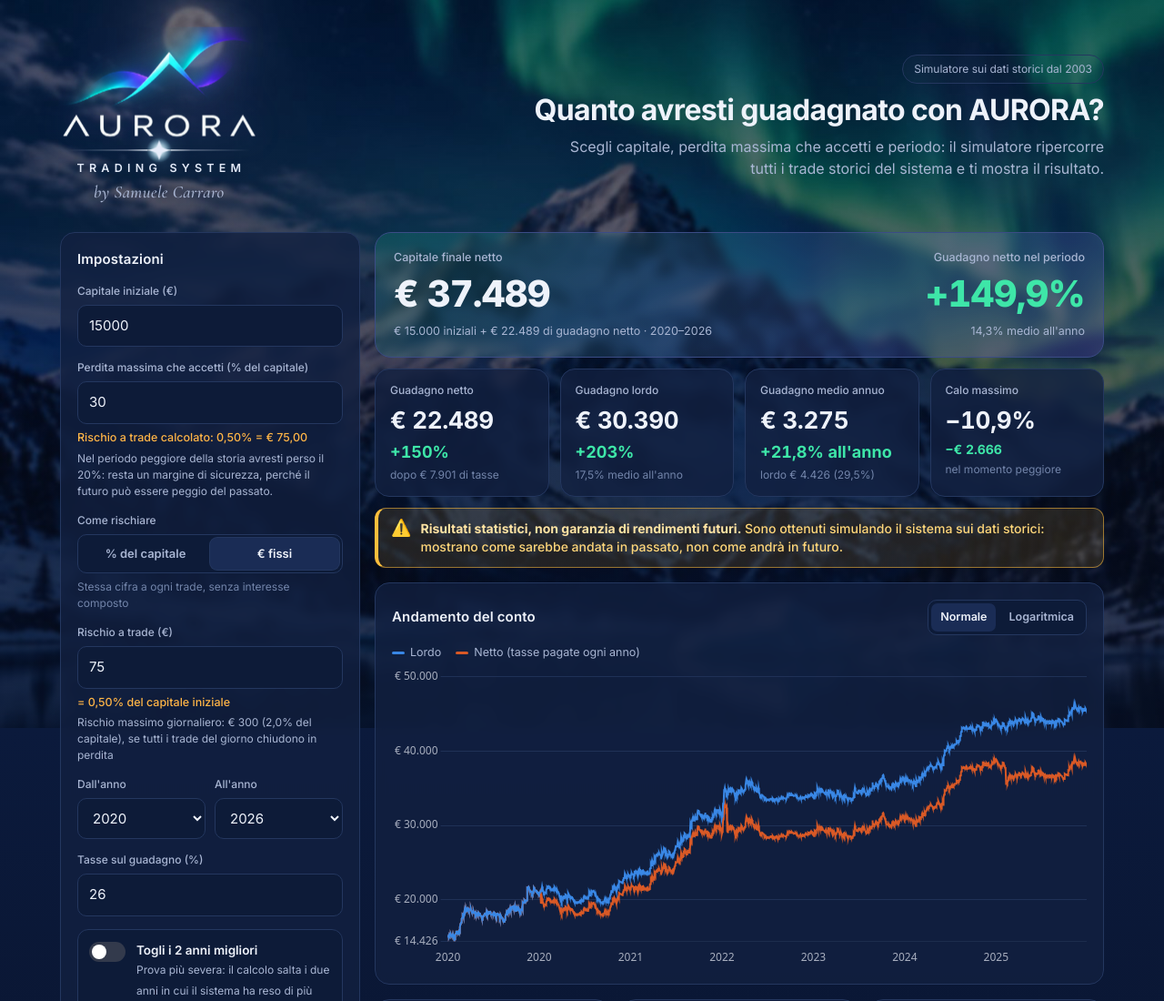
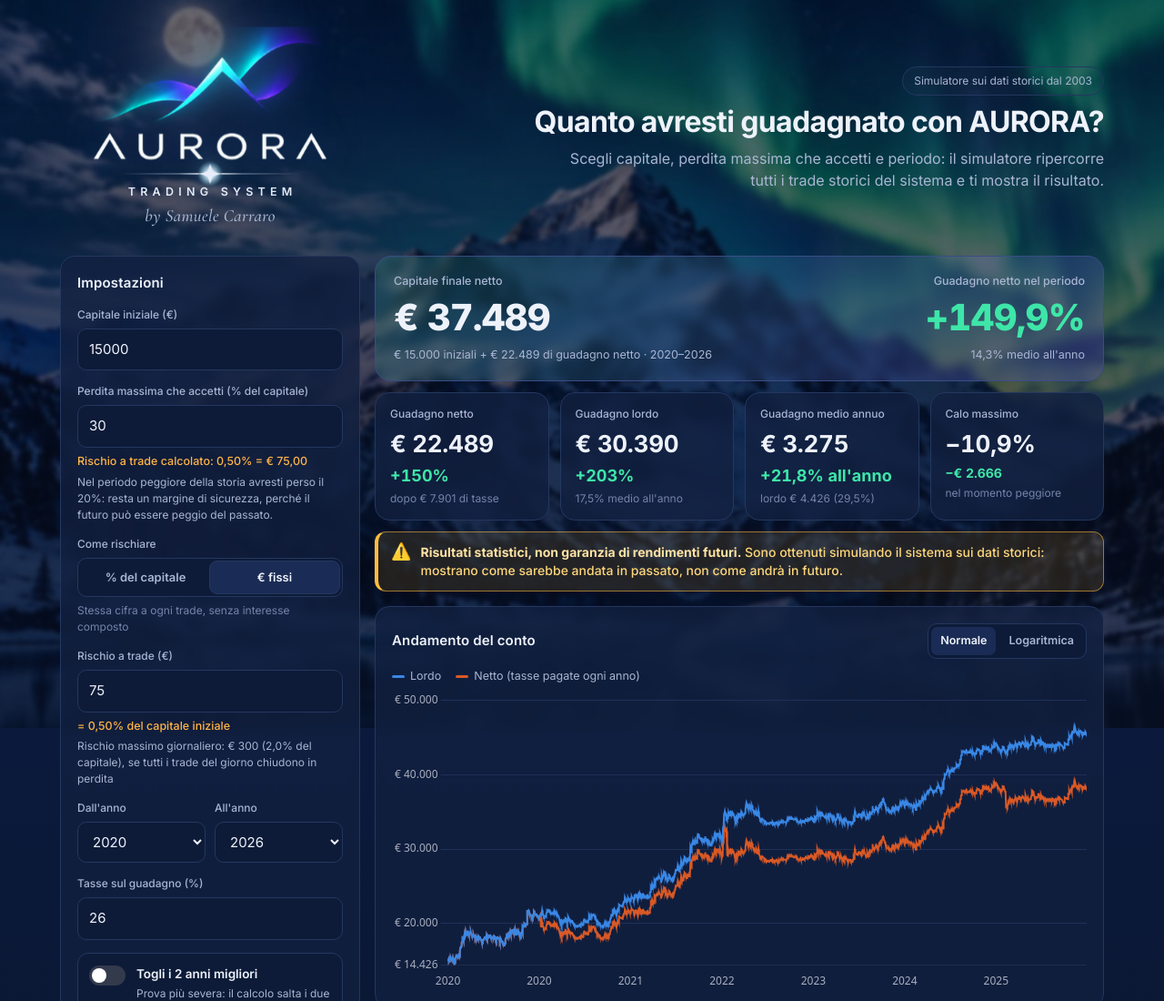
Before and after one commit to Carraro18/AURORA, a plain HTML site: page index.html in a window 1280 px wide. Shown: the top 1100 px of the page at 91% size. Drawn offline with nearby package versions, Linux system fonts and the light colour scheme.

Commit message:
Logo AURORA centrato sopra la colonna Impostazioni e più grande
Co-Authored-By: Claude Opus 5.5 <noreply@anthropic.com>
Claude-Session: https://claude.ai/code/session_01TyeXhpueBE1LCUvipEKDBb

```diff
--- a/index.html
+++ b/index.html
@@ -41,15 +41,15 @@ body{min-height:100vh;background:transparent!important}
 #sky .mt{position:absolute;left:0;bottom:0;width:100%;height:44vh;min-height:250px;opacity:.92}
 .wrap{position:relative;z-index:1}
 .wrap{max-width:1180px;margin:0 auto;padding:18px 16px 60px}
-header{display:grid;grid-template-columns:auto 1fr;gap:44px;align-items:center;padding:14px 0 30px}
+header{display:grid;grid-template-columns:330px minmax(0,1fr);gap:16px;align-items:center;padding:14px 0 30px}
 header .intro{text-align:right;justify-self:end}
 header .intro p{margin-left:auto!important}
 header .intro h1{font-size:32px;line-height:1.2;margin:10px 0 8px;letter-spacing:-.02em;font-weight:700}
 header .intro p{margin:0;color:var(--tx2);max-width:620px;font-size:16px}
 .divider{display:block;margin:2px auto 0;width:210px;height:14px}
-@media(max-width:780px){header{grid-template-columns:1fr;gap:18px;justify-items:center;text-align:center}header .intro{text-align:center;justify-self:center}header .intro h1{font-size:25px}header .intro p{font-size:15px;margin:0 auto}}
-.brand{display:flex;flex-direction:column;align-items:center}
-.brand img{height:124px;display:block}
+@media(max-width:880px){header{grid-template-columns:1fr;gap:18px;justify-items:center;text-align:center}header .intro{text-align:center;justify-self:center}header .intro h1{font-size:25px}header .intro p{font-size:15px;margin:0 auto}}
+.brand{display:flex;flex-direction:column;align-items:center;justify-self:center}
+.brand img{height:150px;display:block}
 .lw{position:relative;display:inline-block;animation:float 7s ease-in-out infinite}
 .lw img{filter:drop-shadow(0 0 14px rgba(70,200,255,.25));animation:glow 7s ease-in-out infinite}
 .shine{position:absolute;inset:0;-webkit-mask:url(logo.png) center/contain no-repeat;mask:url(logo.png) center/contain no-repeat;background:linear-gradient(115deg,transparent 0%,transparent 40%,rgba(255,255,255,.95) 50%,transparent 60%,transparent 100%);background-size:300% 100%;background-position:150% 0;animation:sweep 6s ease-in-out infinite;mix-blend-mode:screen}
@@ -67,7 +67,7 @@ header .intro p{margin:0;color:var(--tx2);max-width:620px;font-size:16px}
 @media (prefers-reduced-motion:reduce){.lw,.lw img,.shine,.brand .by{animation:none}}
 .brand .ts{font-family:Inter,system-ui,sans-serif;font-weight:600;font-size:12.5px;color:#e3eaf8;margin-top:4px;letter-spacing:.42em;padding-left:.42em;text-transform:uppercase}
 .brand .by{font-family:'Cormorant Garamond',Georgia,serif;font-style:italic;font-weight:500;font-size:19px;color:var(--tx2);margin-top:2px;letter-spacing:.02em}
-@media(max-width:480px){.brand img{height:96px}.brand .ts{font-size:11px}.brand .by{font-size:17px}}
+@media(max-width:480px){.brand img{height:112px}.brand .ts{font-size:11px}.brand .by{font-size:17px}}
 .disc{display:flex;gap:10px;align-items:flex-start;font-size:14px;line-height:1.45;color:#ffd77a;font-weight:500;background:rgba(255,190,60,.12);border:1px solid rgba(255,190,60,.55);border-left:4px solid #ffbe3c;border-radius:12px;padding:12px 14px;margin:-4px 0 16px}
 .disc b{color:#ffe3a3;font-weight:700}
 .disc .ic{font-size:18px;line-height:1}
```
